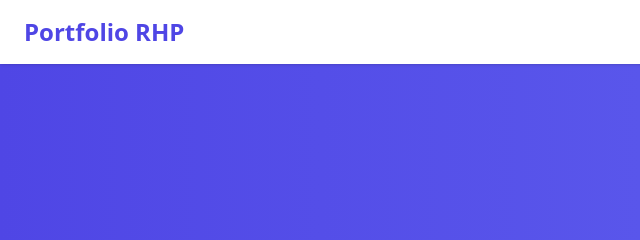
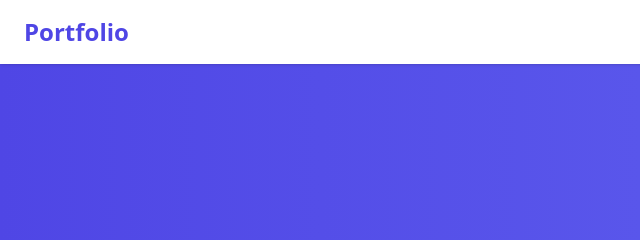
Before and after one commit to Patrick-hp16/ePorfolio, a plain HTML site: page index.html in a window 1280 px wide. Shown: the top 240 px of the page, 0-640 px from the left. Drawn offline with nearby package versions, Linux system fonts and the light colour scheme.

Commit message:
Update index.html

```diff
--- a/index.html
+++ b/index.html
@@ -23,7 +23,7 @@
   <!-- Navigation responsive -->
   <header class="fixed top-0 w-full bg-white shadow z-50">
     <div class="container mx-auto flex justify-between items-center py-4 px-6">
-      <h1 class="text-2xl font-bold text-primary">Portfolio RHP</h1>
+      <h1 class="text-2xl font-bold text-primary">Portfolio</h1>
       <div class="md:hidden">
         <button id="menu-btn" class="text-primary focus:outline-none">
           <svg class="w-6 h-6" fill="none" stroke="currentColor" viewBox="0 0 24 24">
```
